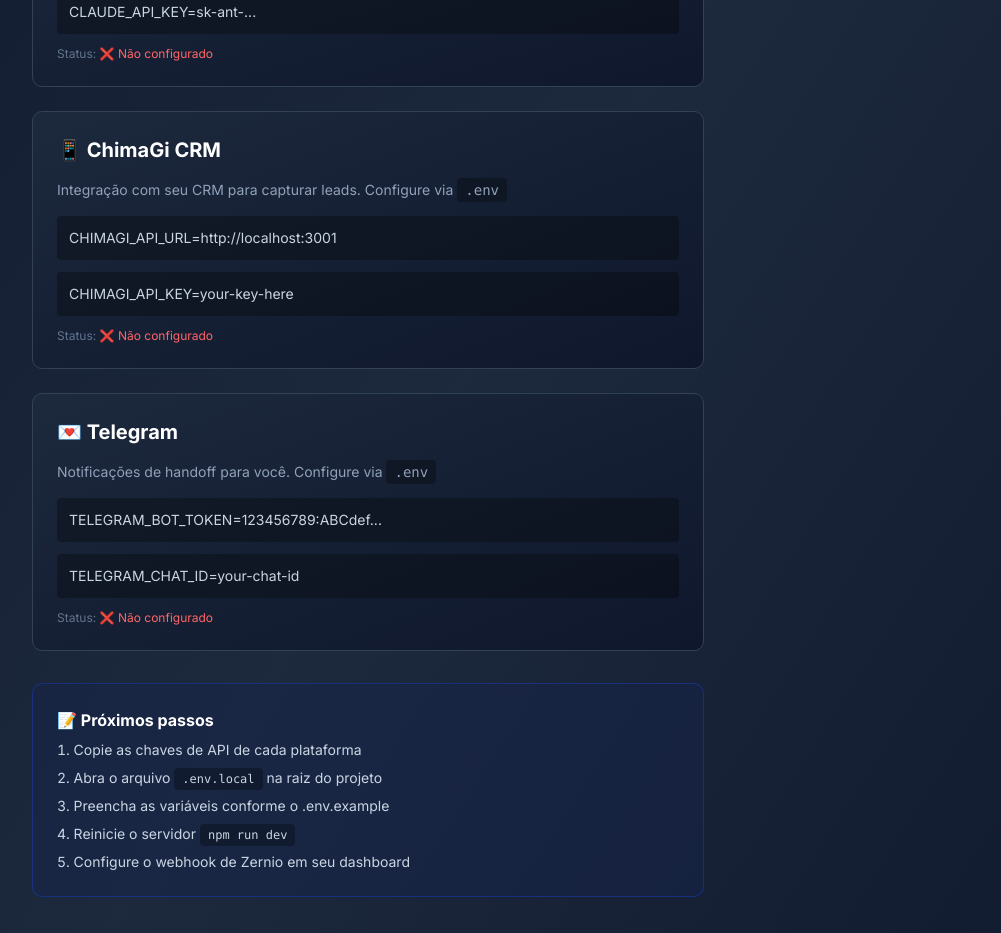
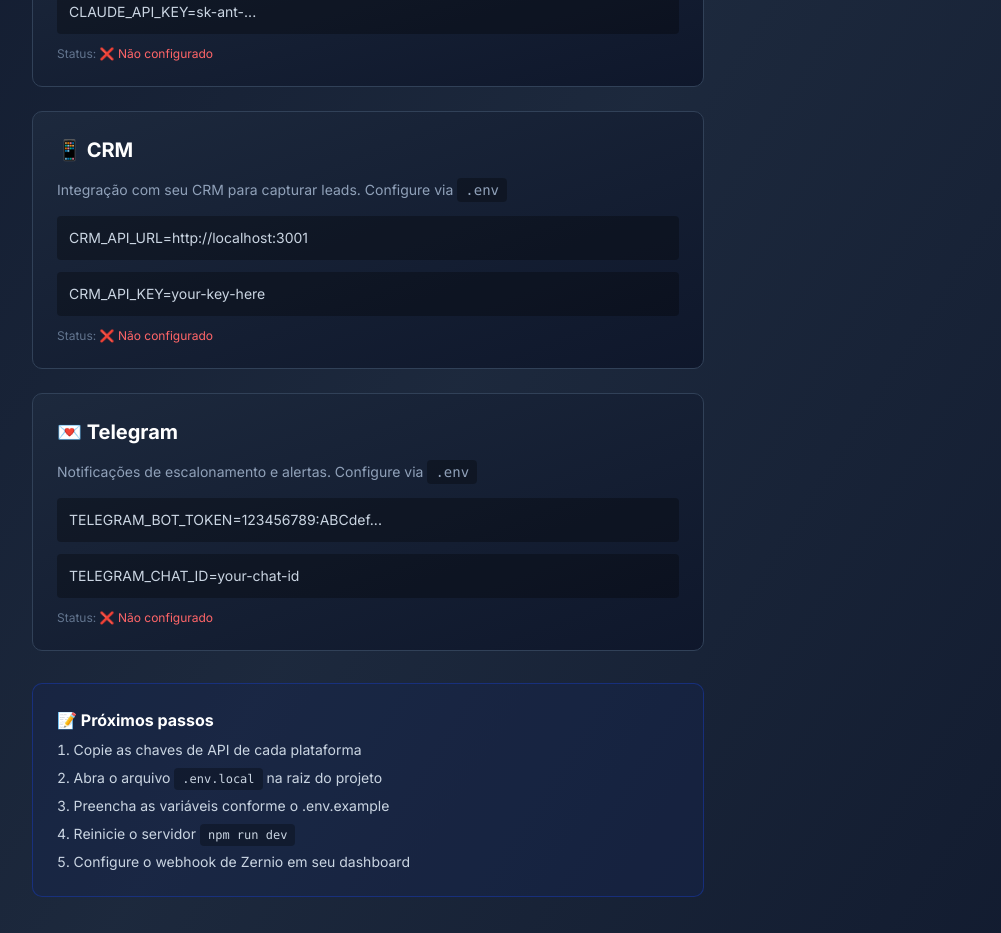
Before and after one commit to robertaferreirasena-cyber/central-do-instagram-um-sistema-que-ce, a Next.js app: page /settings in a window 1280 px wide. Shown: the part 900-1833 px from the top of the page, without its empty margins (0-1001 px from the left). Built offline with nearby package versions, Linux system fonts and the light colour scheme.

Commit message:
add app/settings/page.tsx

```diff
--- a/app/settings/page.tsx
+++ b/app/settings/page.tsx
@@ -62,16 +62,16 @@ export default function SettingsPage() {
         </div>
 
         <div className="bg-gradient-to-br from-slate-800 to-slate-900 border border-slate-700 rounded-lg p-6">
-          <h2 className="text-xl font-bold text-white mb-4">📱 ChimaGi CRM</h2>
+          <h2 className="text-xl font-bold text-white mb-4">📱 CRM</h2>
           <p className="text-slate-400 text-sm mb-4">
             Integração com seu CRM para capturar leads. Configure via <code className="bg-black/30 px-2 py-1 rounded">.env</code>
           </p>
           <div className="space-y-3">
             <div className="bg-black/30 rounded p-3 font-mono text-sm text-slate-300">
-              CHIMAGI_API_URL=http://localhost:3001
+              CRM_API_URL=http://localhost:3001
             </div>
             <div className="bg-black/30 rounded p-3 font-mono text-sm text-slate-300">
-              CHIMAGI_API_KEY=your-key-here
+              CRM_API_KEY=your-key-here
             </div>
           </div>
           <p className="text-slate-500 text-xs mt-3">
@@ -82,7 +82,7 @@ export default function SettingsPage() {
         <div className="bg-gradient-to-br from-slate-800 to-slate-900 border border-slate-700 rounded-lg p-6">
           <h2 className="text-xl font-bold text-white mb-4">💌 Telegram</h2>
           <p className="text-slate-400 text-sm mb-4">
-            Notificações de handoff para você. Configure via <code className="bg-black/30 px-2 py-1 rounded">.env</code>
+            Notificações de escalonamento e alertas. Configure via <code className="bg-black/30 px-2 py-1 rounded">.env</code>
           </p>
           <div className="space-y-3">
             <div className="bg-black/30 rounded p-3 font-mono text-sm text-slate-300">
```
